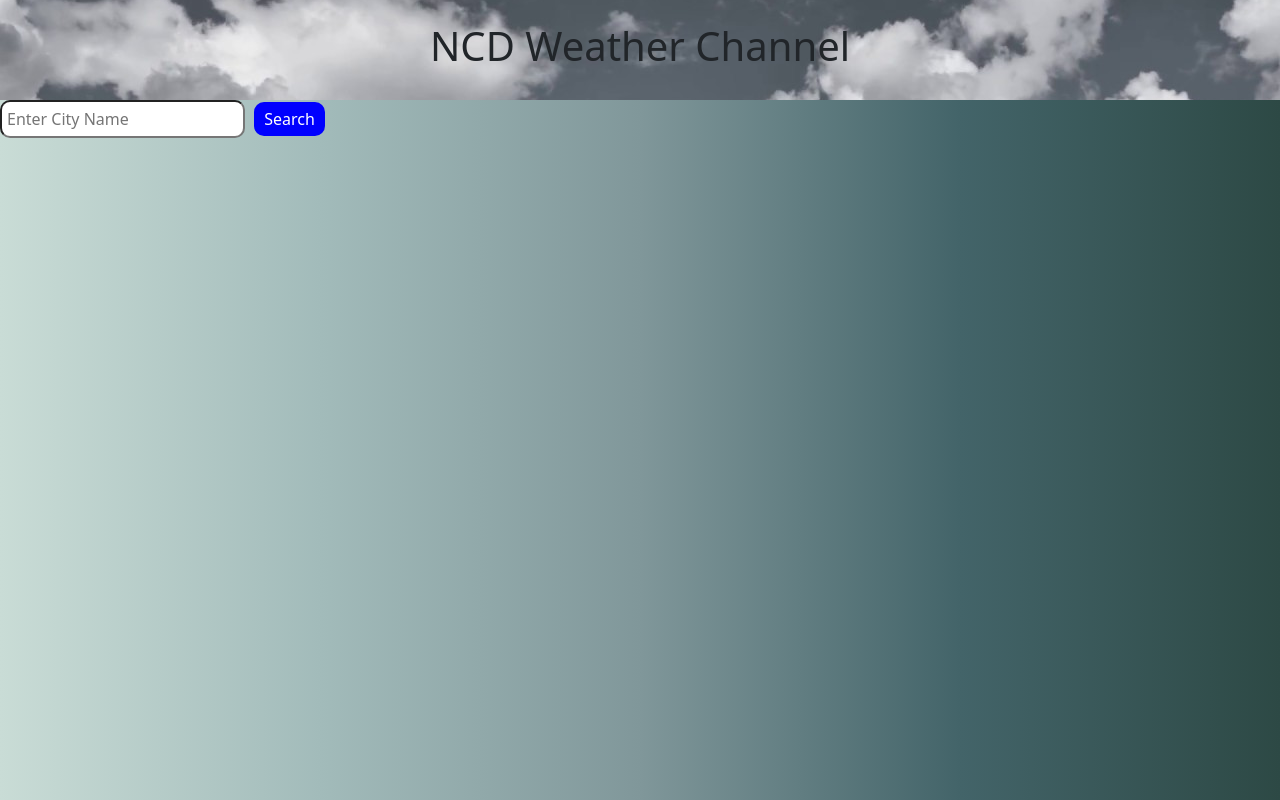
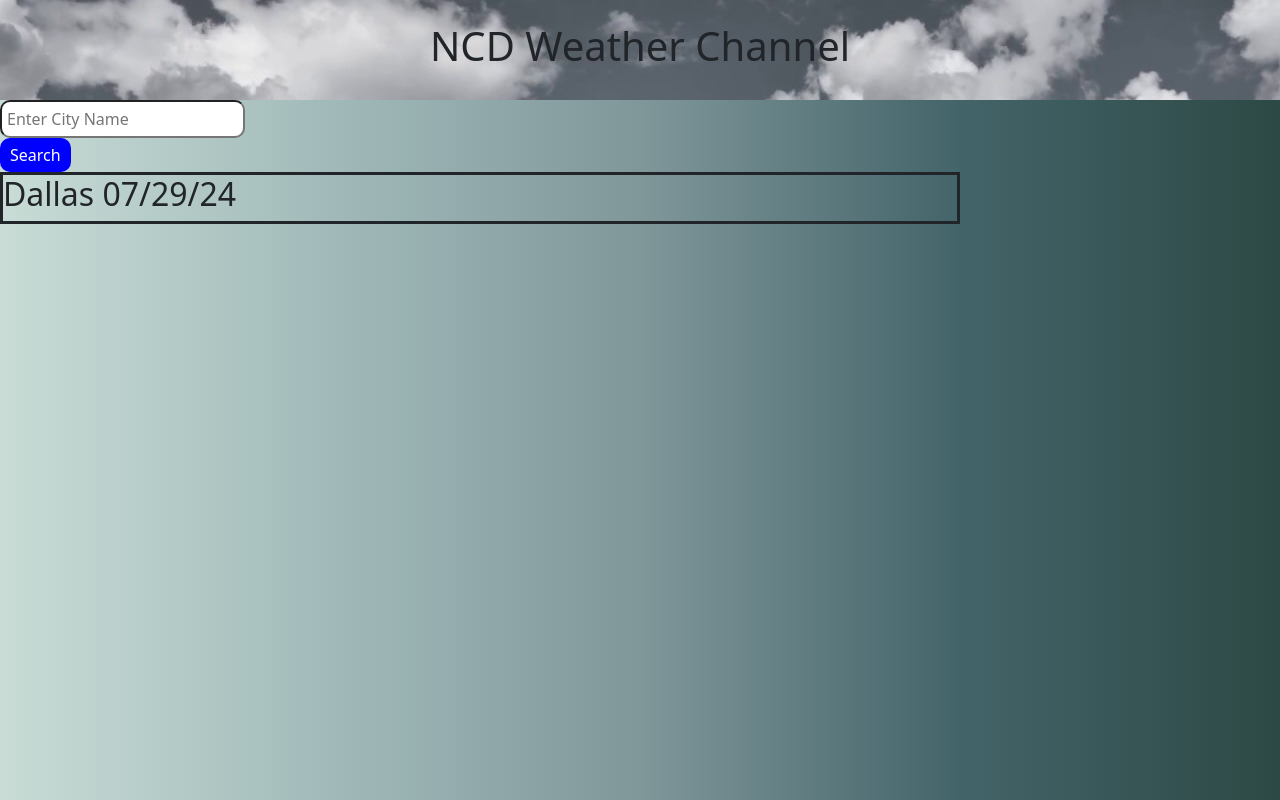
Before and after one commit to Gunther0662/NCD-Weather, a plain HTML site: page index.html in a window 1280 px wide. Drawn offline with nearby package versions, Linux system fonts and the light colour scheme.

Commit message:
added a section

```diff
--- a/assets/css/style.css
+++ b/assets/css/style.css
@@ -25,3 +25,12 @@ background-image: linear-gradient(to right, #c9dcd6, #a2bbba,	#80979a, #436469,
     border: none;
     cursor: pointer;
 }
+aside {
+    flex-direction: row;
+    width: 25%;
+}
+section {
+    flex-direction: row;
+    width: 75%;
+    border-style: solid;
+}
--- a/assets/js/script.js
+++ b/assets/js/script.js
@@ -1,3 +1,10 @@
+const apiKey = da88eeff417e83399bfc8ee28928bda3
+
+
+
+
+
+
 $(function() {
     const availableTags = [
      "Dallas",
--- a/index.html
+++ b/index.html
@@ -14,9 +14,13 @@
             <h1>NCD Weather Channel</h1>
         </div>
     </nav>
-<section>
+<aside>
     <input type="text" id="search-bar" placeholder="Enter City Name">
     <button id="searchButton">Search</button>
+</aside>
+<section>
+    <h2>Dallas 07/29/24</h2>
+
 </section>
 
 
```
